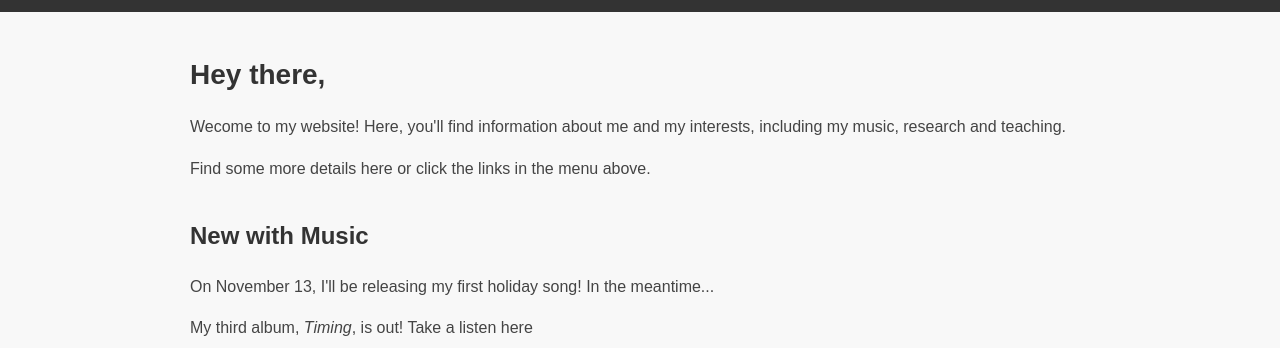
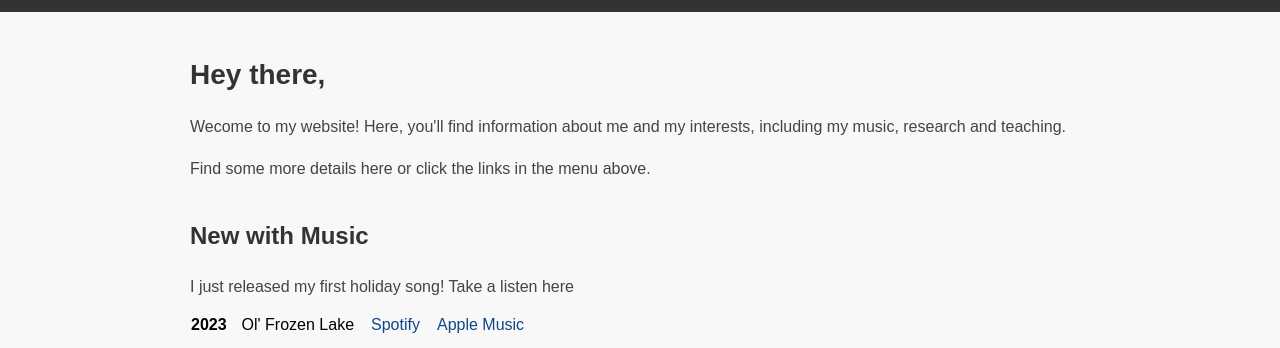
Before and after one commit to kyleosung/kyleosung.github.io, a plain HTML site: page index.html in a window 1280 px wide. Shown: the part 128-476 px from the top of the page. Drawn offline with Linux system fonts and the light colour scheme.

Commit message:
update music

```diff
--- a/index.html
+++ b/index.html
@@ -36,7 +36,18 @@
 		<section id="home_music">
 			<h3>New with Music</h3>
 
-			<p>On November 13, I'll be releasing my first holiday song! In the meantime...</p>
+			<p>I just released my first holiday song! Take a listen here</p>
+
+			<table>
+				<tr>
+					<th>2023</th>
+					<td>Ol' Frozen Lake</td>
+
+					<td><a href="https://open.spotify.com/album/2462Zzli3sD2En4aSIvIty">Spotify</a></td>
+					<td><a href="https://music.apple.com/us/album/ol-frozen-lake-single/1714474611">Apple Music</a></td>
+					<td><a href="https://www.youtube.com/watch?v=ZHrZ8BmdE24&ab_channel=KyleSung"></a></td>
+				</tr>
+			</table>
 
 			<p>My third album, <i>Timing</i>, is out! Take a listen here</p>
 
```
Also changed, not shown: music.html (+3 -2 lines).
